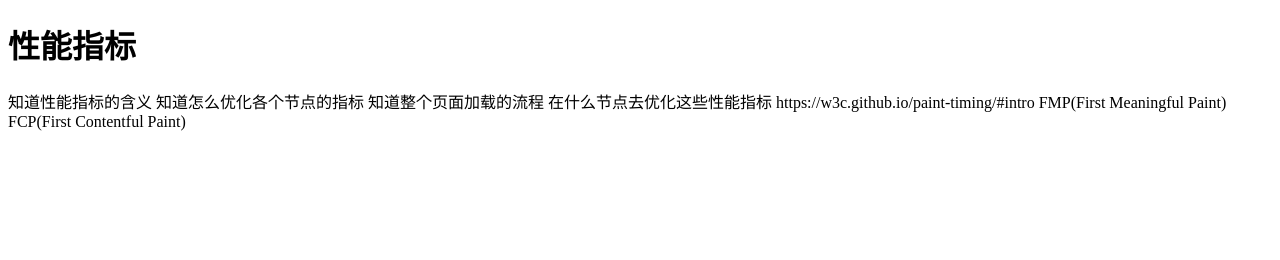
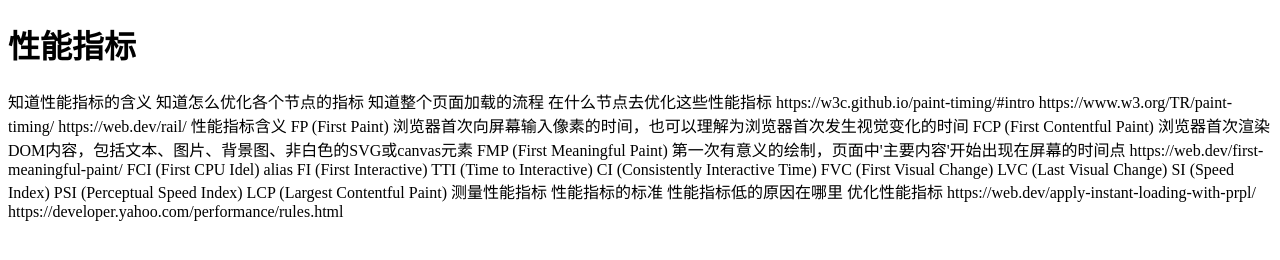
Before and after one commit to liuxiankun1234/node, a website: page html/performance.html in a window 1280 px wide. Drawn offline with Linux system fonts and the light colour scheme.

Commit message:
feat:修改性能相关

```diff
--- a/html/performance.html
+++ b/html/performance.html
@@ -6,9 +6,8 @@
 </head>
 <body>
     <h1>性能指标</h1>
+    知道性能指标的含义
 
-
-    知道性能指标的含义
     知道怎么优化各个节点的指标
 
     知道整个页面加载的流程
@@ -16,10 +15,33 @@
 
 
 	https://w3c.github.io/paint-timing/#intro
+    https://www.w3.org/TR/paint-timing/
+    https://web.dev/rail/
 
 
-    FMP(First Meaningful Paint)
-    FCP(First Contentful Paint)
+    性能指标含义
+        FP (First Paint)
+            浏览器首次向屏幕输入像素的时间，也可以理解为浏览器首次发生视觉变化的时间
+        FCP (First Contentful Paint)
+            浏览器首次渲染DOM内容，包括文本、图片、背景图、非白色的SVG或canvas元素
+        FMP (First Meaningful Paint)
+            第一次有意义的绘制，页面中'主要内容'开始出现在屏幕的时间点
+            https://web.dev/first-meaningful-paint/
+        FCI (First CPU Idel) alias FI (First Interactive)
+        TTI (Time to Interactive)
+        CI (Consistently Interactive Time)
+        FVC (First Visual Change)
+        LVC (Last Visual Change)
+        SI (Speed Index)
+        PSI (Perceptual Speed Index)
+        LCP (Largest Contentful Paint)
 
+    测量性能指标
+
+    性能指标的标准
+    性能指标低的原因在哪里
+    优化性能指标
+        https://web.dev/apply-instant-loading-with-prpl/
+        https://developer.yahoo.com/performance/rules.html
 </body>
 </html>
```
